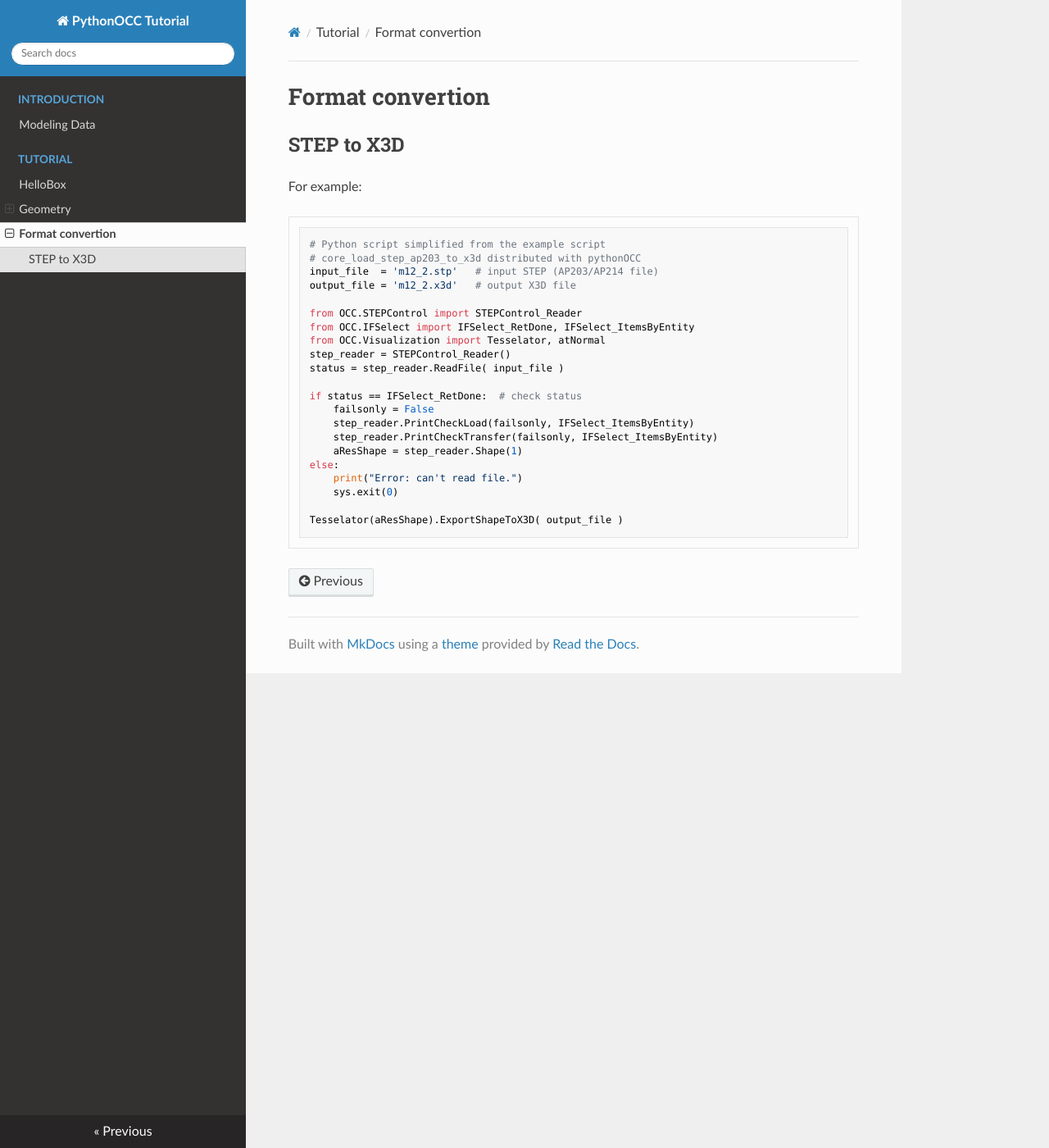
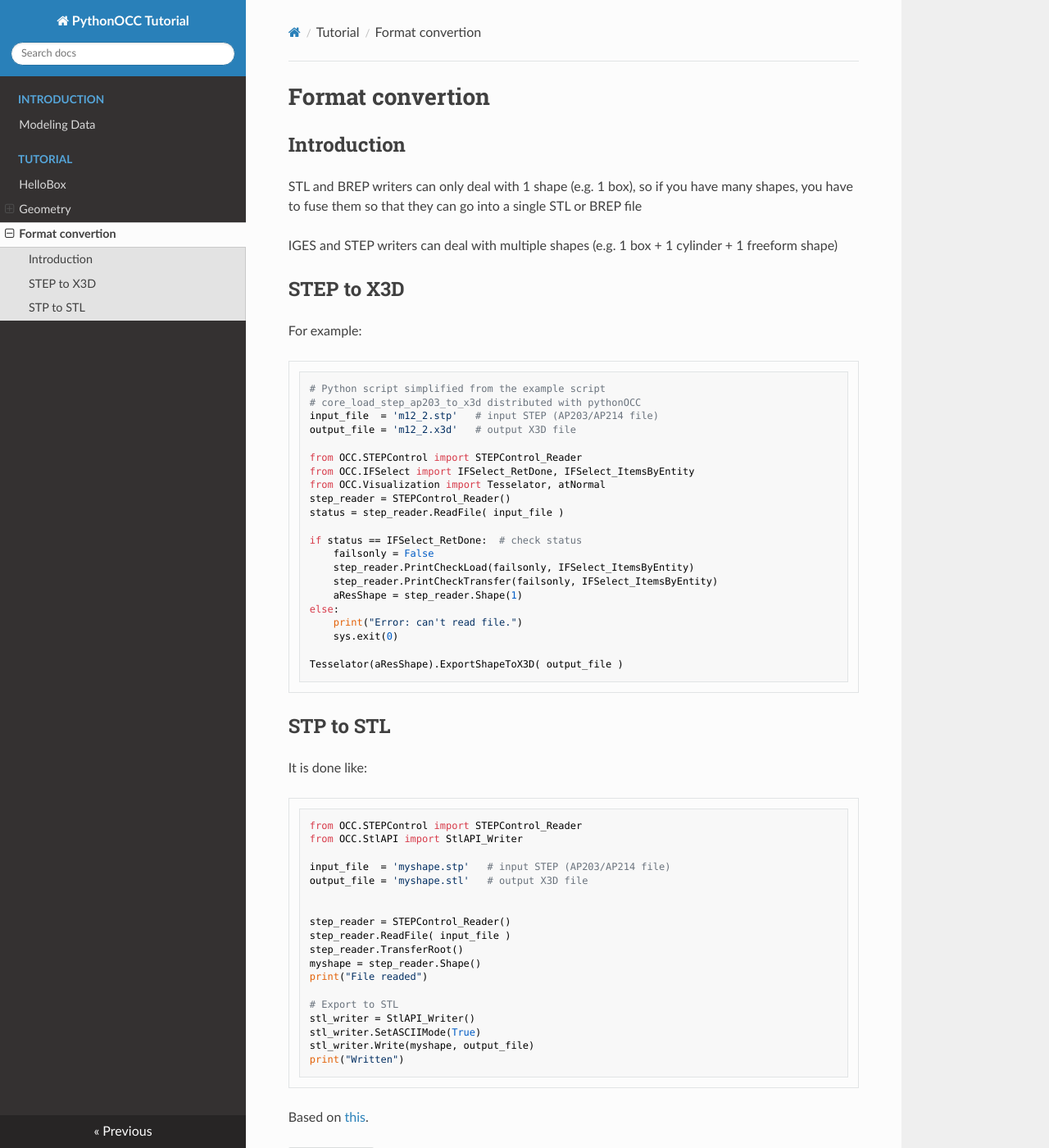
Before and after one commit to mantielero/pythonocc_doc, an MkDocs documentation site: the page built from docs/convert.md, in a window 1280 px wide and 1400 px high. Shown: the whole window at 82% size. Built offline with MkDocs 1.6.1, drawn with Linux system fonts in a browser that asks for light colours; nearby versions of some CDN libraries.

Commit message:
Info about file formats

````diff
--- a/docs/convert.md
+++ b/docs/convert.md
@@ -1,4 +1,8 @@
 # Format convertion
+## Introduction
+STL and BREP writers can only deal with 1 shape (e.g. 1 box), so if you have many shapes, you have to fuse them so that they can go into a single STL or BREP file
+
+IGES and STEP writers can deal with multiple shapes (e.g. 1 box + 1 cylinder + 1 freeform shape)
 ## STEP to X3D
 For example:
 
@@ -25,3 +29,29 @@ else:
 
 Tesselator(aResShape).ExportShapeToX3D( output_file )
 ```
+
+## STP to STL
+It is done like:
+
+```python
+from OCC.STEPControl import STEPControl_Reader
+from OCC.StlAPI import StlAPI_Writer
+
+input_file  = 'myshape.stp'   # input STEP (AP203/AP214 file)
+output_file = 'myshape.stl'   # output X3D file
+
+
+step_reader = STEPControl_Reader()
+step_reader.ReadFile( input_file )
+step_reader.TransferRoot()
+myshape = step_reader.Shape()
+print("File readed")
+
+# Export to STL
+stl_writer = StlAPI_Writer()
+stl_writer.SetASCIIMode(True)
+stl_writer.Write(myshape, output_file)
+print("Written")
+```
+
+Based on [this](https://pythonocc.wordpress.com/2013/02/26/creating-an-stl-file-from-a-pythonocc-shape/).
````
